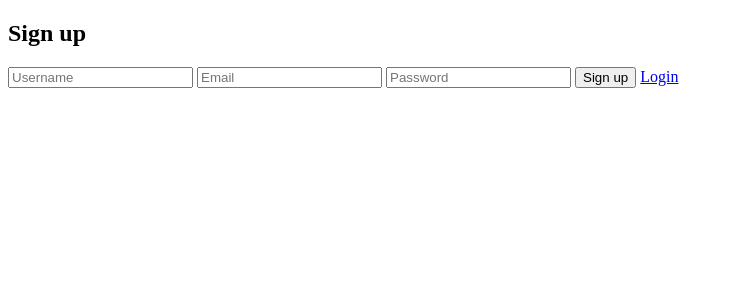
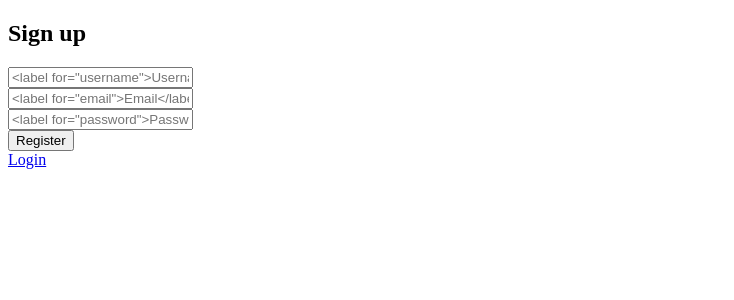
Before and after one commit to Flyns157/autadash, a Python web app: template autadash/templates/auth/register.html in a window 1280 px wide. Shown: the top 300 px of the page, without its empty margins (0-734 px from the left). Run offline with Jinja, Linux system fonts and the light colour scheme; the template is opened without the code that fills it: most values are stand-ins (such as "Sample title", 1, 10 or a date in 2020); form fields are guessed from the names that the template uses.

Commit message:
"Updated login and register templates to use form objects instead of manual input fields"

```diff
--- a/autadash/templates/auth/register.html
+++ b/autadash/templates/auth/register.html
@@ -5,17 +5,26 @@
 
 {% block content %}
 
-<form class="login" method="POST">
+<form class="register" method="post">
     <h2>{% trans %}Sign up{% endtrans %}</h2>
     {% with messages = get_flashed_messages() %}
         {% if messages %}
             <p id="error_message">{{ messages[0] }}</p>
         {% endif %}
     {% endwith %}
-    <input type="text" id="username" name="username" placeholder="{% trans %}Username{% endtrans %}" required />
-    <input type="email" id="email" name="email" placeholder="{% trans %}Email{% endtrans %}" required />
-    <input type="password" id="password" name="password" placeholder="{% trans %}Password{% endtrans %}" required />
-    <input type="submit" value="{% trans %}Sign up{% endtrans %}" />
+    {{ form.hidden_tag() }}
+    <div class="inputBx">
+        {{ form.username(placeholder=_(form.username.label)) }}<br>
+    </div>
+    <div class="inputBx">
+        {{ form.email(placeholder=_(form.email.label)) }}<br>
+    </div>
+    <div class="inputBx">
+        {{ form.password(placeholder=_(form.password.label)) }}<br>
+    </div>
+    <div class="inputBx">
+        {{ form.submit(value=_("Register")) }}
+    </div>
     <a href="#"></a>
     <a href="{{ url_for('login') }}">{% trans %}Login{% endtrans %}</a>
 </form>
```
Also changed, not shown: autadash/templates/auth/login.html (+12 -4 lines).
